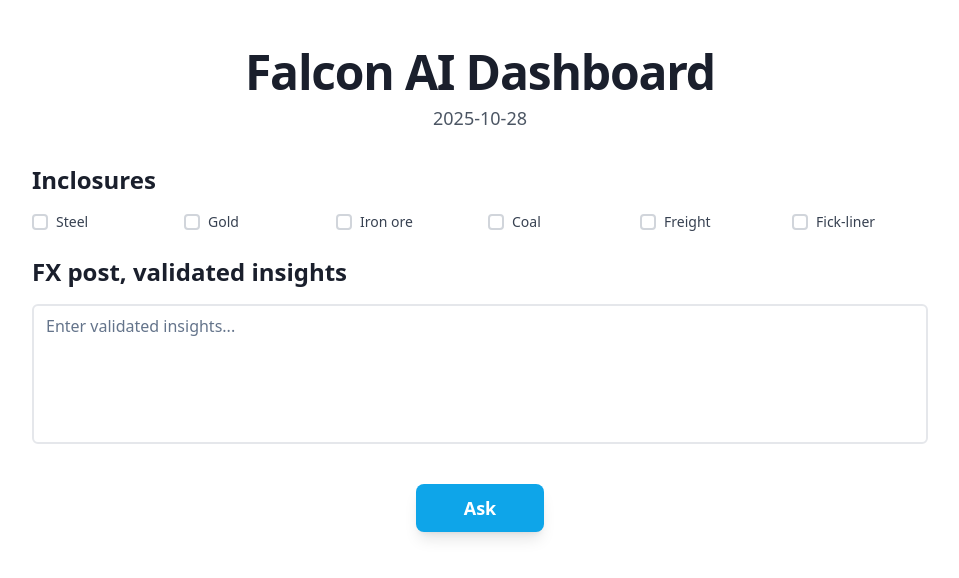
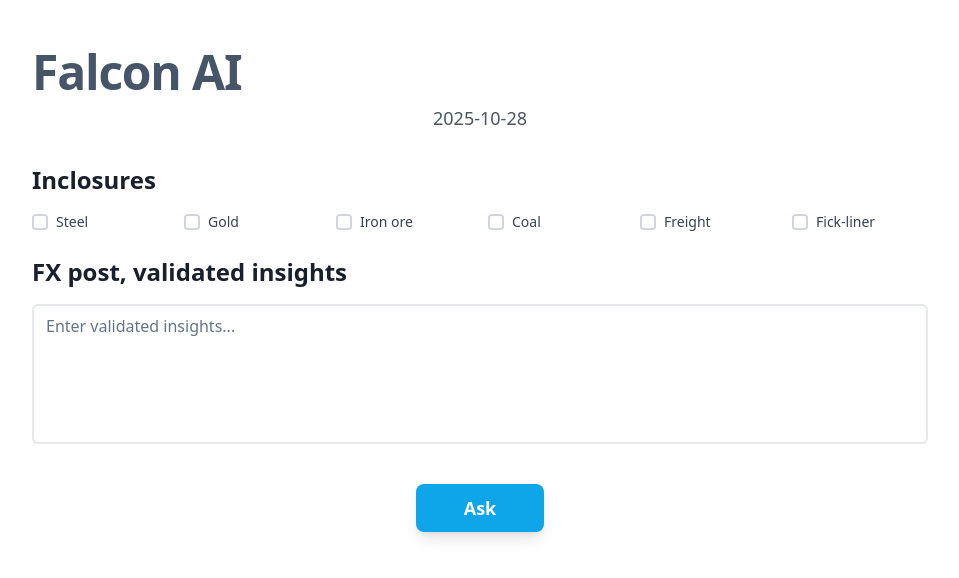
Before and after one commit to pr-poehali-dev/falcon-ai-dashboard, a React (Vite) app: page / in a window 1280 px wide. Shown: the top 578 px of the page, without its empty margins (160-1119 px from the left). Built offline with nearby package versions, Linux system fonts and the light colour scheme.

Commit message:
Обновление 1 компонентов

```diff
--- a/src/pages/Index.tsx
+++ b/src/pages/Index.tsx
@@ -51,9 +51,7 @@ const Index = () => {
     <div className="min-h-screen bg-white py-12 px-4">
       <div className="max-w-4xl mx-auto space-y-8">
         <div className="text-center space-y-2">
-          <h1 className="text-5xl font-bold text-[#1A1F2C] tracking-tight">
-            Falcon AI Dashboard
-          </h1>
+          <h1 className="text-5xl tracking-tight px-0 mx-0 my-0 text-slate-600 text-left font-semibold">Falcon AI</h1>
           <p className="text-lg text-gray-600">{getCurrentDate()}</p>
         </div>
 
```
